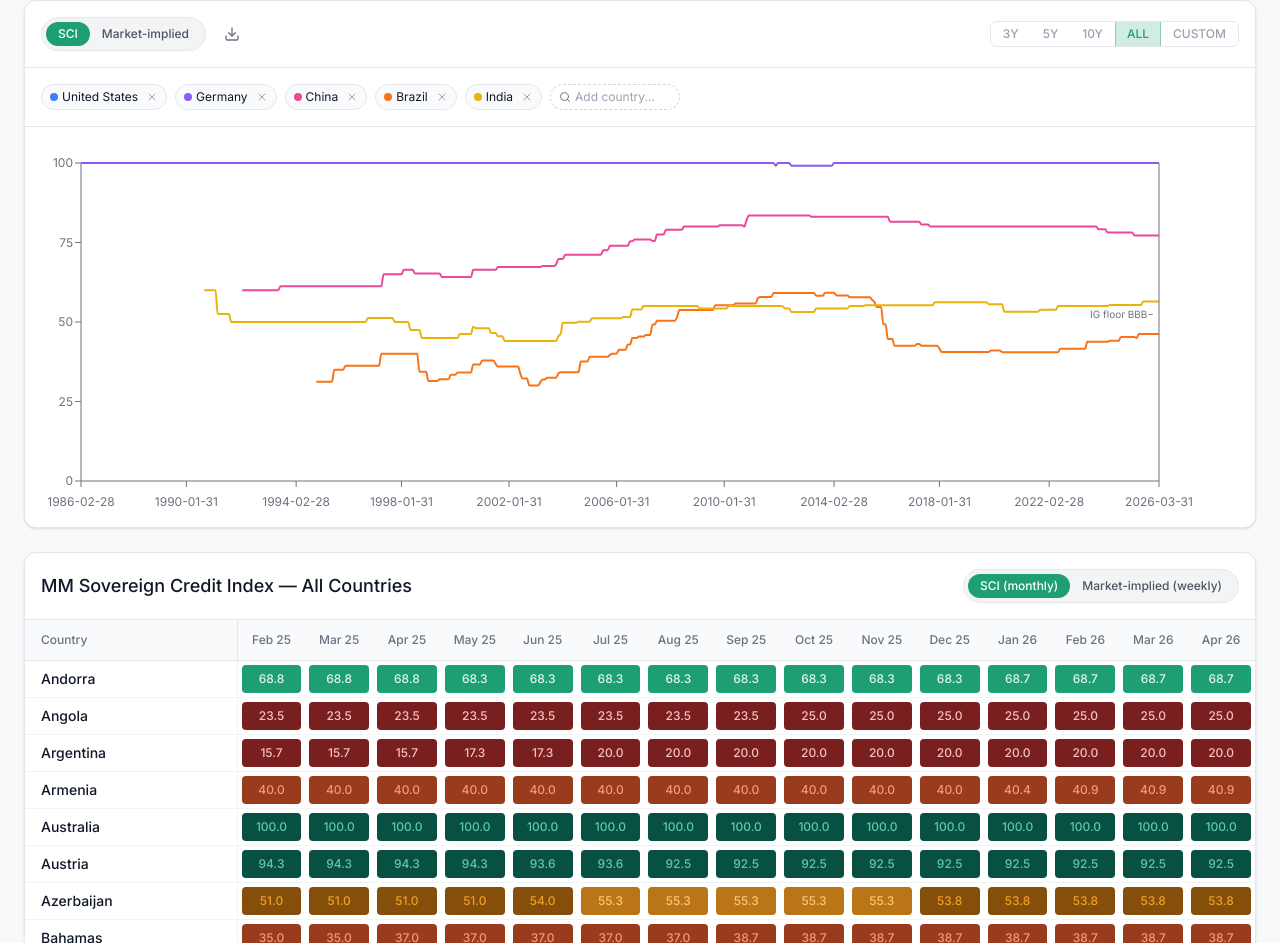
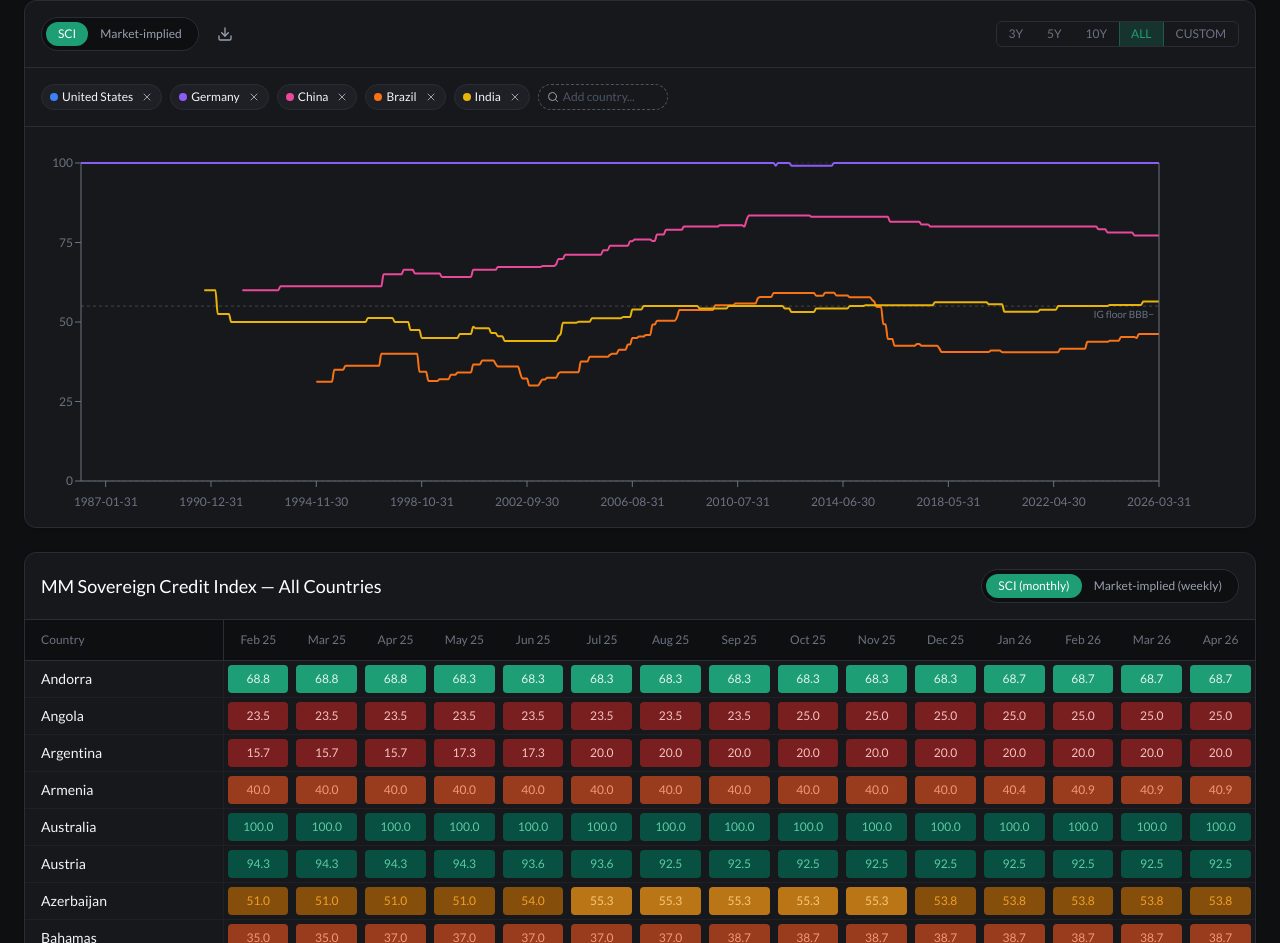
Before and after one commit to Mandamundi/mm-sci, a React (Vite) app: page / in a window 1280 px wide. Shown: the part 857-1800 px from the top of the page. Built offline with nearby package versions, Linux system fonts and the light colour scheme.

Commit message:
dark mode fix

```diff
--- a/src/index.css
+++ b/src/index.css
@@ -1,8 +1,10 @@
-@import url('https://fonts.googleapis.com/css2?family=Inter:wght@400;500;600;700&display=swap');
+@import url('https://fonts.googleapis.com/css2?family=Lato:wght@300;400;700;900&display=swap');
 @import "tailwindcss";
 
+@custom-variant dark (&:where(.dark, .dark *));
+
 @theme {
-  --font-sans: "Inter", ui-sans-serif, system-ui, sans-serif;
+  --font-sans: "Lato", ui-sans-serif, system-ui, sans-serif;
 }
 
 @layer utilities {
```
